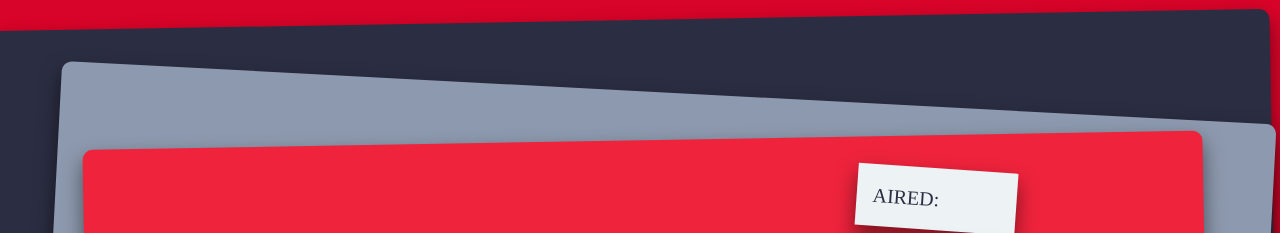
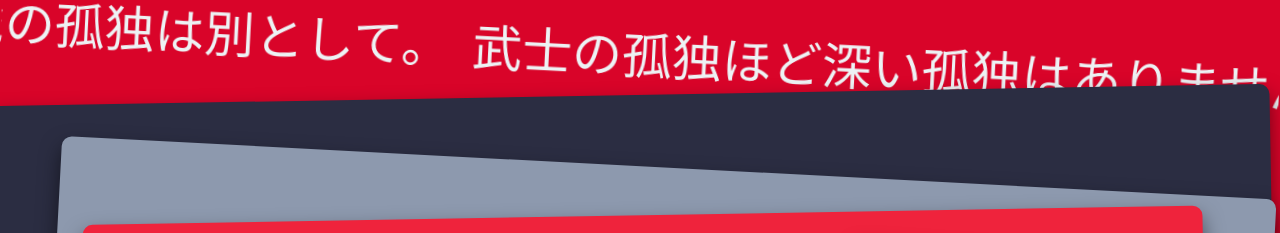
Before and after one commit to Andriikryl/anime-app, a React (Create React App) app: page /anime/1 in a window 1280 px wide. Shown: the top 233 px of the page. Built offline with nearby package versions, Linux system fonts and the light colour scheme; no server answers.

Commit message:
feat[ MarginInfer - component ]

```diff
--- a/src/App.css
+++ b/src/App.css
@@ -163,3 +163,52 @@ box-shadow: 0px 10px 20px 2px rgba(0, 0, 0, 0.25);
   .trailer-container{
     max-width: 500px;
   }
+
+
+  .MarginInfer__box {
+    transform: rotate(3deg);
+    display: flex;
+    overflow: hidden;
+    user-select: none;
+    mask-image: linear-gradient(
+      ( to right),
+      hsl(0 0% 0% / 0),
+      hsl(0 0% 0% / 1) 20%,
+      hsl(0 0% 0% / 1) 80%,
+      hsl(0 0% 0% / 0)
+    );
+  }
+
+  .MarginInfer__group {
+    flex-shrink: 0;
+    display: flex;
+    align-items: center;
+    justify-content: space-around;
+    gap: 21px;
+    min-width: 100%;
+    animation: scroll-x 30s linear infinite;
+    margin-inline-end: 20px;
+  }
+
+  .MarginInfer__group p {
+    font-size: 50px;
+    color: #edf2f4;
+  }
+
+  @keyframes scroll-x {
+    from {
+      transform: translateX (0);
+    }
+    to {
+      transform: translateX(calc(-100% - 21px));
+    }
+  }
+
+  @keyframes scroll-y {
+    from {
+      transform: translateY (0);
+    }
+    to {
+      transform: translateY (calc(-100% - 21px)) ;
+    }
+  }
--- a/src/components/AnimeItem.js
+++ b/src/components/AnimeItem.js
@@ -1,5 +1,6 @@
 import React, { useEffect } from "react";
 import { useParams } from "react-router-dom";
+import MarginInfer from "./MarginInfer";
 
 function AnimeItem() {
   const { id } = useParams();
@@ -54,6 +55,7 @@ function AnimeItem() {
 
   return (
     <section className="anime-des">
+      <MarginInfer />
       <div className="container">
         <div className="anime-item-box">
           <h1 className="anime-item-title">{title}</h1>
@@ -118,6 +120,7 @@ function AnimeItem() {
                 {showMore ? "Close" : "reade more"}
               </button>
             </div>
+
             <div className="trailer">
               <h3 className="trailer-title">Trailer</h3>
               <div className="trailer-container">
@@ -137,6 +140,7 @@ function AnimeItem() {
           </div>
         </div>
       </div>
+      <MarginInfer />
     </section>
   );
 }
--- /dev/null
+++ b/src/components/MarginInfer.js
@@ -0,0 +1,57 @@
+import React from "react";
+
+function MarginInfer() {
+  return (
+    <div className="inst__wrapper">
+      <div className="MarginInfer__box">
+        <div className="MarginInfer__group">
+          <div>
+            <p>
+              武士の孤独ほど深い孤独はありませんが、ジャングルにいる虎の孤独は別として。
+            </p>
+          </div>
+          <div>
+            <p>
+              武士の孤独ほど深い孤独はありませんが、ジャングルにいる虎の孤独は別として。
+            </p>
+          </div>
+          <div>
+            <p>
+              武士の孤独ほど深い孤独はありませんが、ジャングルにいる虎の孤独は別として。
+            </p>
+          </div>
+          <div>
+            <p>
+              武士の孤独ほど深い孤独はありませんが、ジャングルにいる虎の孤独は別として。
+            </p>
+          </div>
+        </div>
+
+        <div aria-hidden="true" className="MarginInfer__group">
+          <div>
+            <p>
+              武士の孤独ほど深い孤独はありませんが、ジャングルにいる虎の孤独は別として。
+            </p>
+          </div>
+          <div>
+            <p>
+              武士の孤独ほど深い孤独はありませんが、ジャングルにいる虎の孤独は別として。
+            </p>
+          </div>
+          <div>
+            <p>
+              武士の孤独ほど深い孤独はありませんが、ジャングルにいる虎の孤独は別として。
+            </p>
+          </div>
+          <div>
+            <p>
+              武士の孤独ほど深い孤独はありませんが、ジャングルにいる虎の孤独は別として。
+            </p>
+          </div>
+        </div>
+      </div>
+    </div>
+  );
+}
+
+export default MarginInfer;
```
